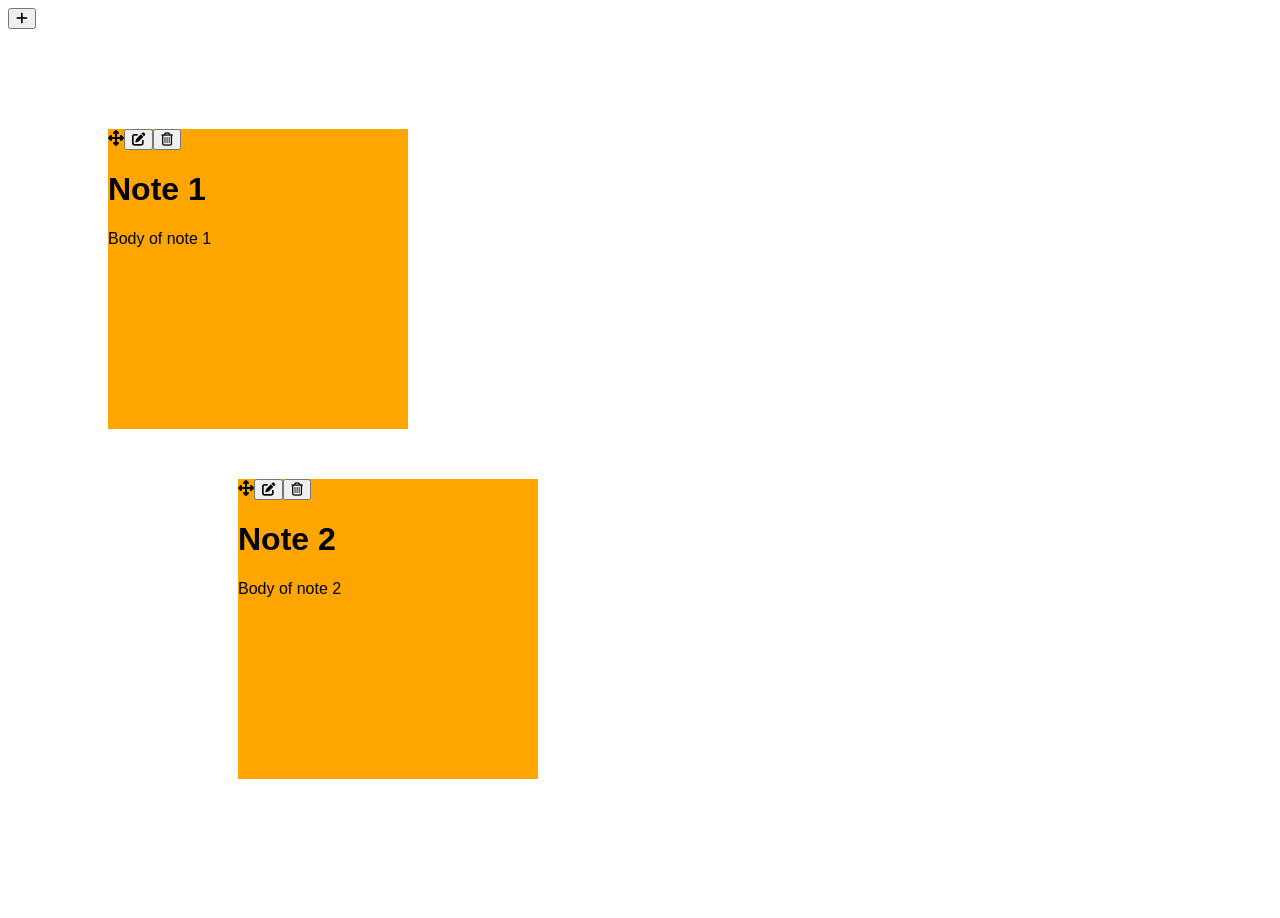
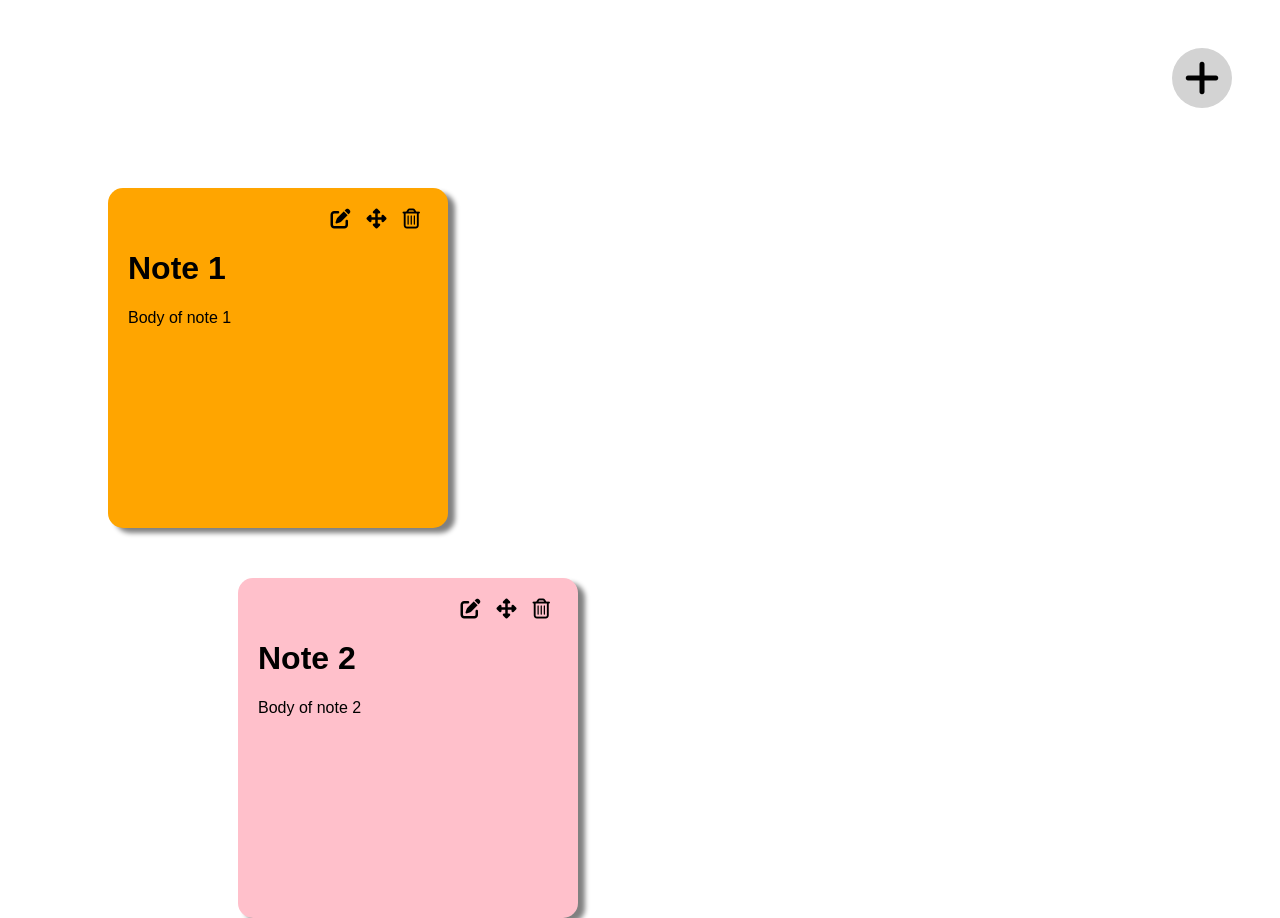
Before and after one commit to zhouselena/noteam, a React (Vite) app: page / in a window 1280 px wide. Before the commit the page ends 808 px from the top, so only its background shows below. Built offline with nearby package versions, Linux system fonts and the light colour scheme.

Commit message:
added markdown

```diff
--- a/package.json
+++ b/package.json
@@ -31,6 +31,7 @@
     "react": "^18.2.0",
     "react-dom": "^18.2.0",
     "react-draggable": "^4.4.6",
+    "react-markdown": "^9.0.1",
     "react-router": "^6.22.3"
   }
 }
--- a/src/components/App.jsx
+++ b/src/components/App.jsx
@@ -13,6 +13,7 @@ function App() {
       y: 100,
       size: 300,
       zIndex: 0,
+      color: 'orange',
     },
     id2: {
       title: 'Note 2',
@@ -21,6 +22,7 @@ function App() {
       y: 150,
       size: 300,
       zIndex: 0,
+      color: 'pink',
     },
   });
   const updateNote = (id, cmd, updatedFields) => {
@@ -42,6 +44,7 @@ function App() {
             y: 0, // figure out why this won't start there
             size: 300,
             zIndex: 0,
+            color: 'lightblue',
           };
           setIDcount(idcount + 1);
         }
--- a/src/components/newnotebar.jsx
+++ b/src/components/newnotebar.jsx
@@ -5,9 +5,9 @@ function NoteBar(props) {
     props.updateNote(props.id, 'addNote', {});
   };
   return (
-    <div>
-      <button type="button" onClick={handleAdd} className="icon-button" aria-label="Add">
-        <i className="fa-solid fa-plus" />
+    <div className="new-note">
+      <button type="button" onClick={handleAdd} className="add-button" aria-label="Add">
+        <i className="fa-solid fa-3x fa-plus" />
       </button>
 
     </div>
--- a/src/components/note.jsx
+++ b/src/components/note.jsx
@@ -1,12 +1,18 @@
 import React, { useState } from 'react';
 import Draggable from 'react-draggable';
+import ReactMarkdown from 'react-markdown';
 
 function Note(props) {
   const [edit, setEdit] = useState(false);
   const [title, setTitle] = useState(props.note.title);
   const [text, setText] = useState(props.note.text);
+  const [drag, setDrag] = useState(false);
   const handleDrag = (e, data) => {
+    setDrag(true);
     props.updateNote(props.id, 'moveNote', { x: data.x, y: data.y });
+  };
+  const handleStopDrag = () => {
+    setDrag(false);
   };
   const handleSave = () => {
     props.updateNote(props.id, 'editInfo', { title, text });
@@ -18,18 +24,22 @@ function Note(props) {
   const renderToolBar = () => {
     return (
       <div className="navbar">
-        <i className="fa-solid fa-up-down-left-right" />
         {edit ? (
           <button type="button" onClick={handleSave} className="icon-button" aria-label="Save">
-            <i className="fa-solid fa-check" />
+            <i className="fa-solid fa-xl fa-check" />
           </button>
         ) : (
           <button type="button" onClick={() => setEdit(!edit)} className="icon-button" aria-label="Edit">
-            <i className="fa-solid fa-pen-to-square" />
+            <i className="fa-solid fa-xl fa-pen-to-square" />
           </button>
         )}
+        {drag ? (
+          <i className="fa-solid fa-lg fa-up-down-left-right" style={{ color: 'white' }} />
+        ) : (
+          <i className="fa-solid fa-lg fa-up-down-left-right" />
+        )}
         <button type="button" onClick={handleDelete} className="icon-button" aria-label="Delete">
-          <i className="fa fa-trash-o" />
+          <i className="fa fa-xl fa-trash-o" />
         </button>
       </div>
 
@@ -44,18 +54,19 @@ function Note(props) {
         x: props.note.x, y: props.note.y, width: 200, height: 200,
       }}
       onDrag={handleDrag}
+      onStop={handleStopDrag}
     >
-      <div className="note" style={{ '--note-size': `${props.note.size}px` }}>
+      <div className="note" style={{ '--note-size': `${props.note.size}px`, '--note-color': props.note.color }}>
         {renderToolBar()}
         {edit ? (
           <div className="note-div">
-            <textarea value={title} onChange={(e) => setTitle(e.target.value)}>{props.note.title}</textarea>
-            <textarea value={text} onChange={(e) => setText(e.target.value)}>{props.note.text}</textarea>
+            <textarea className="editTitle" value={title} onChange={(e) => setTitle(e.target.value)}>{props.note.title}</textarea>
+            <textarea className="editText" value={text} onChange={(e) => setText(e.target.value)}>{props.note.text}</textarea>
           </div>
         ) : (
           <div className="note-div">
             <h1>{props.note.title}</h1>
-            <p>{props.note.text}</p>
+            <ReactMarkdown>{props.note.text || ''}</ReactMarkdown>
           </div>
         )}
       </div>
--- a/src/style.scss
+++ b/src/style.scss
@@ -9,9 +9,50 @@ html {
 }
 
 .note {
-  background: orange;
+  background: var(--note-color);
+  padding: 20px;
   width: var(--note-size);
   height: var(--note-size);
+  border-radius: 15px;
+  box-shadow: 7px 5px 5px grey;
 }
 
-/* note styling */
+.navbar {
+  display: flex;
+  column-gap: 8px;
+  justify-content: end;
+  align-items: center;
+}
+
+.icon-button {
+  background-color: transparent;
+  border-color: transparent;
+}
+
+.editTitle {
+  box-sizing: border-box;
+  border: 2px solid #ccc;
+  font-size: 22px;
+  resize: none;
+}
+
+// figure out resize, and resize if text is super long
+.editText {
+  box-sizing: border-box;
+  border: 2px solid #ccc;
+  font-size: 16px;
+  resize: none;
+}
+
+.new-note {
+  padding: 40px;
+}
+
+.add-button {
+  width: 60px;
+  height: 60px;
+  border-radius: 50px;
+  border-color: transparent;
+  background-color: lightgrey;
+  float: inline-end;
+}
```
Also changed, not shown: 1 other file (tests, documents, lock files or other folders).
